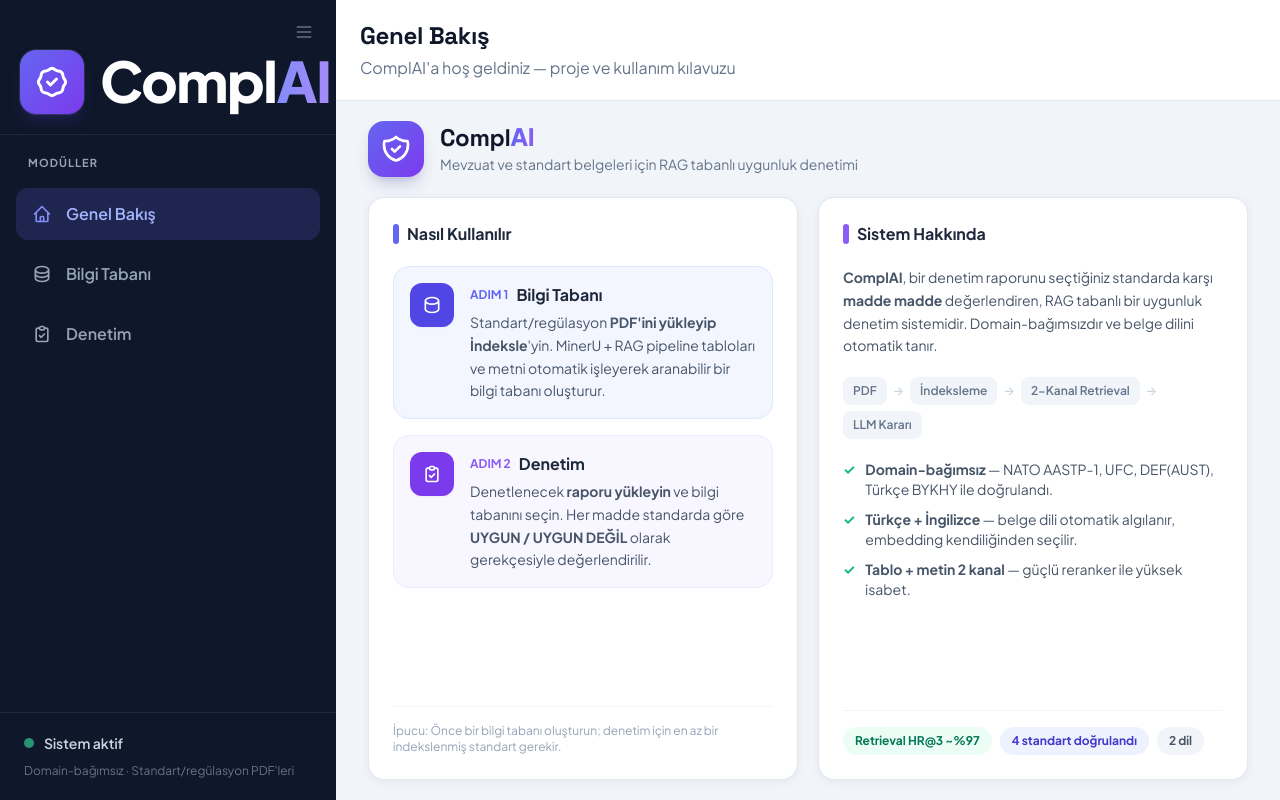
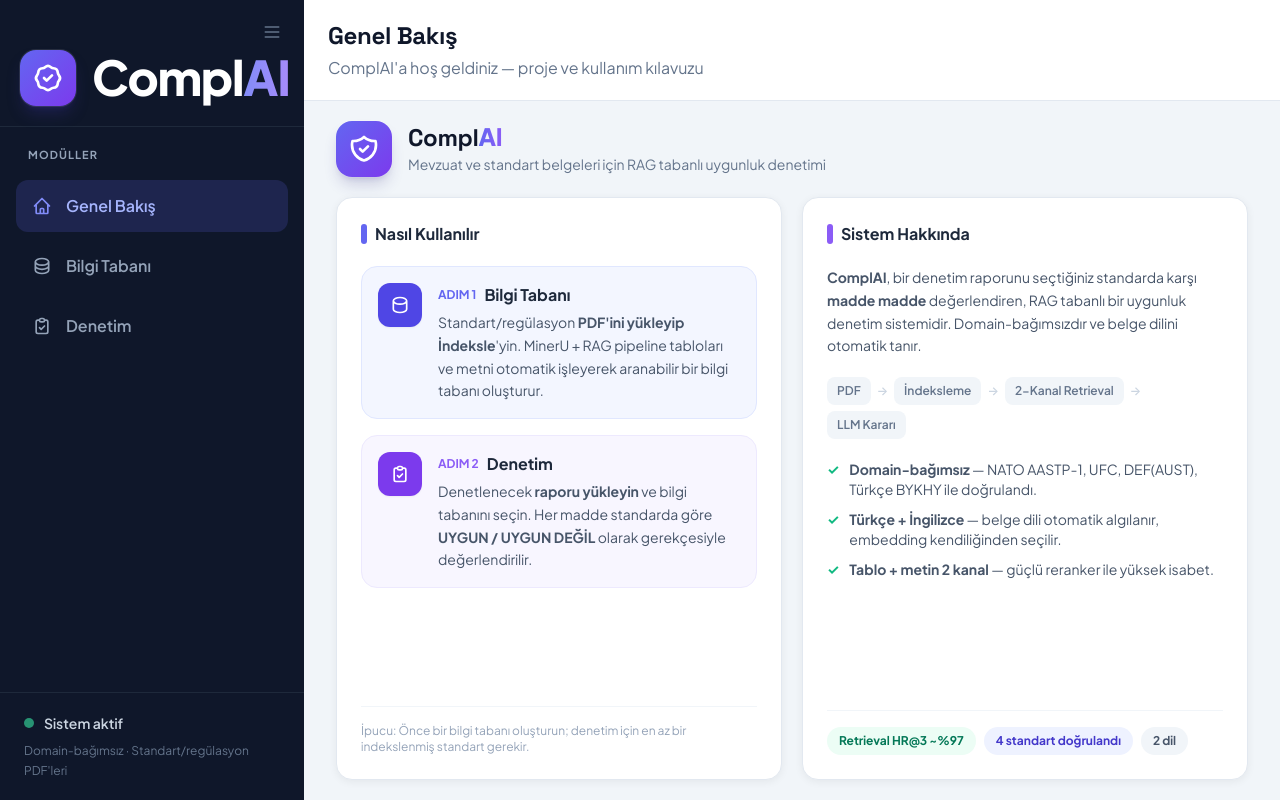
Before and after one commit to tatabey/GraduationProject, a FastAPI app: page / in a window 1280 px wide. Run offline with FastAPI, Linux system fonts and the light colour scheme; some libraries are stand-ins or nearby versions.

Commit message:
Arayuz: logo bir tik kucultuldu (text-[3rem], ikon w-14, sidebar 19rem)
Kullanici "istedigimiz durum" dedi; oran korunarak hafifce kucultuldu.

```diff
--- a/system/templates/index.html
+++ b/system/templates/index.html
@@ -36,7 +36,7 @@
     .pulse { animation: pulse 2s ease-in-out infinite; }
     .nav-link { transition: all .15s ease; }
     /* Sidebar mini-rail: kapaliyken ikon seridi */
-    #sidebar { width: 21rem; transition: width .25s ease; }
+    #sidebar { width: 19rem; transition: width .25s ease; }
     #sidebar.mini { width: 4.5rem; }
     #sidebar.mini .side-label, #sidebar.mini .logo-icon { display: none; }
     #sidebar.mini .side-head { justify-content: center; padding-left: 0; padding-right: 0; }
@@ -96,15 +96,15 @@
         </button>
       </div>
       <div class="side-head flex items-center justify-start gap-4 mt-0.5 pl-1">
-        <div class="logo-icon w-16 h-16 rounded-2xl bg-gradient-to-br from-indigo-500 to-violet-600
+        <div class="logo-icon w-14 h-14 rounded-2xl bg-gradient-to-br from-indigo-500 to-violet-600
                     flex items-center justify-center flex-shrink-0 shadow-lg shadow-indigo-900/40 ring-1 ring-white/10">
-          <svg class="w-9 h-9 text-white" fill="none" stroke="currentColor" viewBox="0 0 24 24">
+          <svg class="w-8 h-8 text-white" fill="none" stroke="currentColor" viewBox="0 0 24 24">
             <path stroke-linecap="round" stroke-linejoin="round" stroke-width="2"
                   d="M9 12l2 2 4-4M7.835 4.697a3.42 3.42 0 001.946-.806 3.42 3.42 0 014.438 0 3.42 3.42 0 001.946.806 3.42 3.42 0 013.138 3.138 3.42 3.42 0 00.806 1.946 3.42 3.42 0 010 4.438 3.42 3.42 0 00-.806 1.946 3.42 3.42 0 01-3.138 3.138 3.42 3.42 0 00-1.946.806 3.42 3.42 0 01-4.438 0 3.42 3.42 0 00-1.946-.806 3.42 3.42 0 01-3.138-3.138 3.42 3.42 0 00-.806-1.946 3.42 3.42 0 010-4.438 3.42 3.42 0 00.806-1.946 3.42 3.42 0 013.138-3.138z"/>
           </svg>
         </div>
         <div class="side-label min-w-0">
-          <div class="brand text-[3.5rem] font-extrabold leading-none tracking-tight whitespace-nowrap">
+          <div class="brand text-[3rem] font-extrabold leading-none tracking-tight whitespace-nowrap">
             <span class="text-white">Compl</span><span class="bg-gradient-to-r from-indigo-400 to-violet-400 bg-clip-text text-transparent">AI</span>
           </div>
         </div>
```
